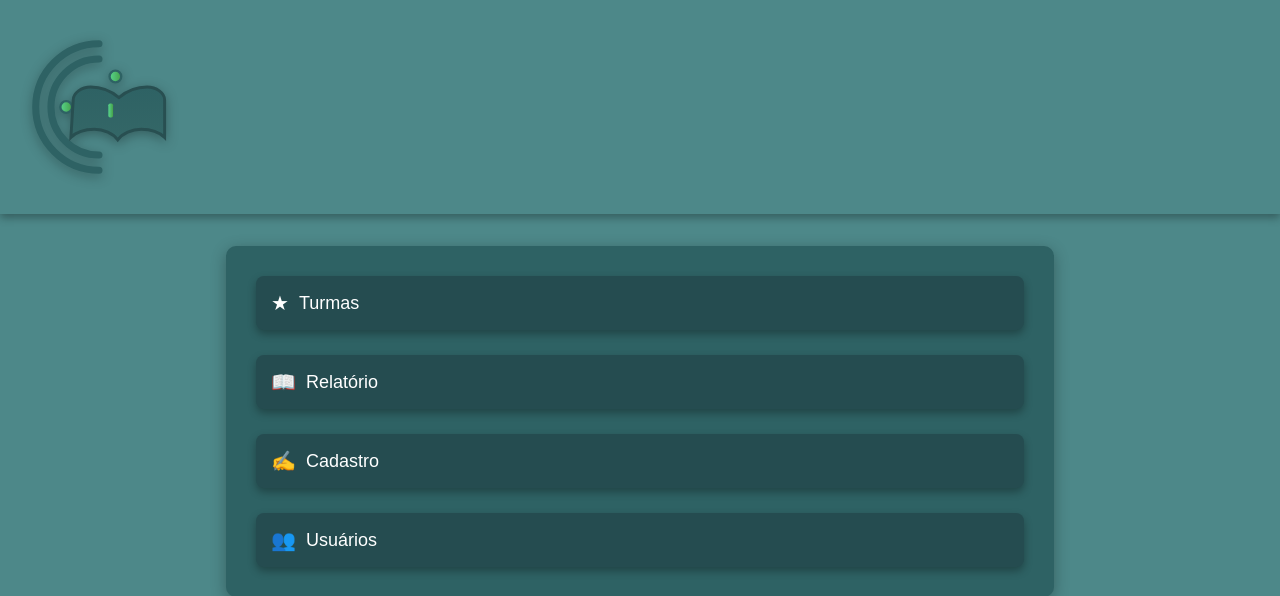
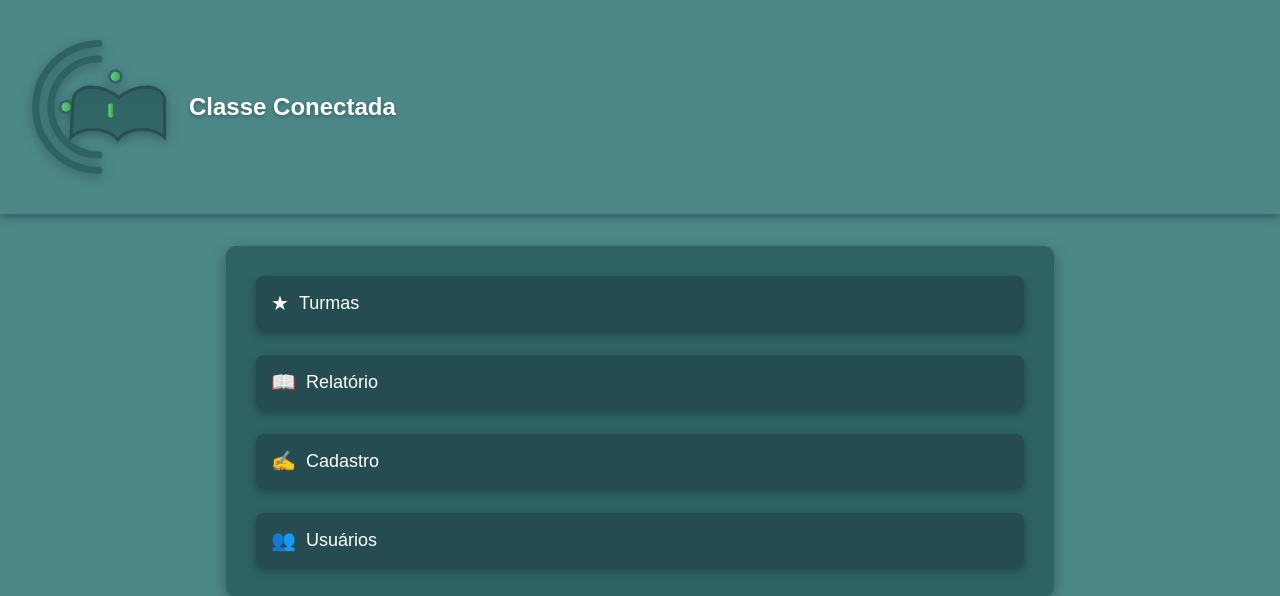
Before and after one commit to onmikronDev/classeconectadaSpring, a Spring Boot app: page /html/index.html in a window 1280 px wide. Shown: the top 596 px of the page. Run offline with Spring Boot 4, Linux system fonts and the light colour scheme; data comes from the database, SQL or seed files in the repository.

Commit message:
Add project name to header and fix history grade filtering
Co-authored-by: onmikronDev <82680477+onmikronDev@users.noreply.github.com>

```diff
--- a/src/main/resources/static/css/index.css
+++ b/src/main/resources/static/css/index.css
@@ -37,8 +37,17 @@ body {
   display: flex;
   justify-content: left;
   align-items: center;
+  gap: 15px;
   width: 100%;
-  max-width: 200px;
+  max-width: 400px;
+}
+
+.project-name {
+  font-size: 24px;
+  font-weight: bold;
+  color: white;
+  margin: 0;
+  text-shadow: 0 2px 4px rgba(0, 0, 0, 0.3);
 }
 
 /* Logo */
--- a/src/main/resources/static/html/index.html
+++ b/src/main/resources/static/html/index.html
@@ -18,7 +18,7 @@
       loading="lazy"
       decoding="async"
     />
-    <span class="sr-only">Classe Conectada</span>
+    <h1 class="project-name">Classe Conectada</h1>
   </div>
 </header>
 
```
Also changed, not shown: src/main/resources/static/js/historico.js (+0 -9 lines).
